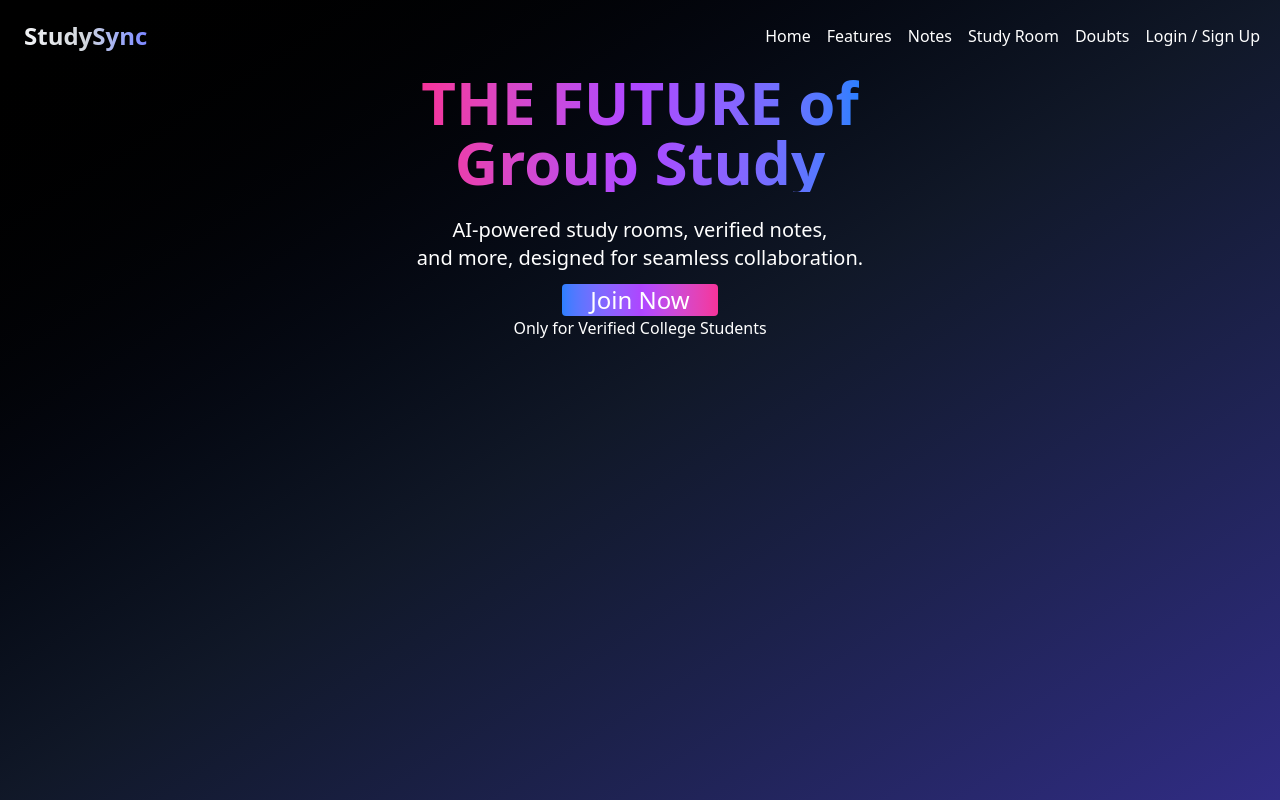
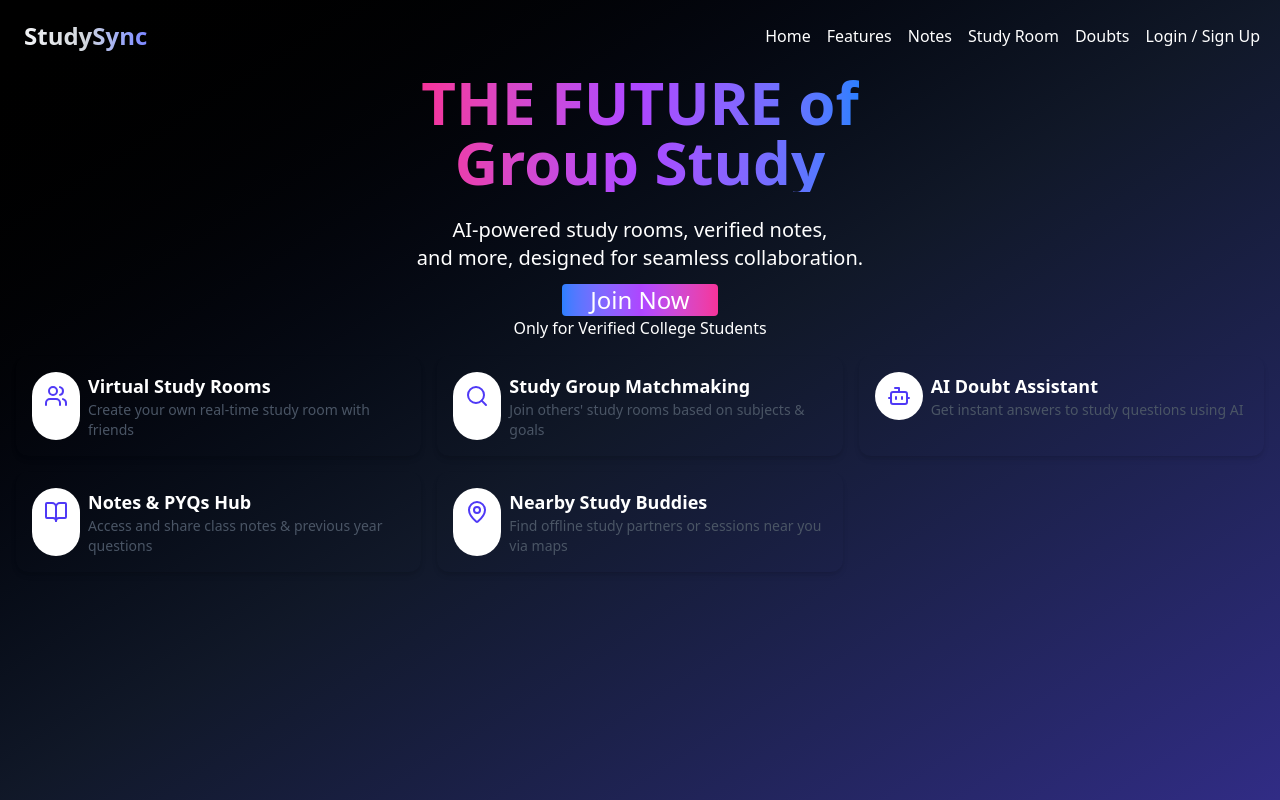
Before and after one commit to amrita150/StudySyncc, a React (Vite) app in the folder studySync/: page / in a window 1280 px wide. Built offline with nearby package versions, Linux system fonts and the light colour scheme.

Commit message:
add new section called features

```diff
--- a/studySync/package.json
+++ b/studySync/package.json
@@ -12,9 +12,11 @@
   "dependencies": {
     "@tailwindcss/vite": "^4.1.6",
     "hamburger-react": "^2.5.2",
+    "lucide-react": "^0.511.0",
     "react": "^19.1.0",
     "react-dom": "^19.1.0",
     "react-icons": "^5.5.0",
+    "react-router-dom": "^7.6.0",
     "tailwindcss": "^4.1.6"
   },
   "devDependencies": {
--- /dev/null
+++ b/studySync/src/Components/FeatureCard.jsx
@@ -0,0 +1,19 @@
+import React from 'react';
+import { Link } from 'react-router-dom';
+
+const FeatureCard = ({title, description, Icon, bgColor, linkTo}) => {
+    return (
+       <div className="p-4 rounded-xl shadow-md" style={{ backgroundColor: bgColor }}>
+            <Link to = {linkTo} className="flex item-center gap-2">
+                <div className="bg-white p-3 rounded-full w-fit">
+                     {Icon && <Icon className="w-6 h-6 text-indigo-600" />}</div>
+                <div>
+                     <h2 className="text-lg font-bold">{title}</h2>
+        <p className="text-sm text-gray-600">{description}</p>
+                </div>
+            </Link>
+       </div>
+    )
+};
+
+export default FeatureCard;
--- /dev/null
+++ b/studySync/src/Components/FeatureSection.jsx
@@ -0,0 +1,64 @@
+import FeatureCard from "./FeatureCard";
+import { Users, Search, Bot, BookOpen, MapPin } from "lucide-react";
+const FeatureSection = () => {
+    const features = [
+        {
+            id: 1,
+            title: "Virtual Study Rooms",
+            description: "Create your own real-time study room with friends",
+            Icon: Users,
+            bgColor: "from-purple-700 via-indigo-800 to-blue-700",
+            linkTo: "/studyroom",
+        },
+        {
+            id: 2,
+            title: "Study Group Matchmaking",
+            description: "Join others' study rooms based on subjects & goals",
+            Icon: Search ,
+            bgColor: "from-pink-600 via-purple-600 to-indigo-700",
+            linkTo: "/matchmaking",
+        },
+        {
+            id: 3,
+            title: "AI Doubt Assistant",
+            description: "Get instant answers to study questions using AI",
+            Icon: Bot,
+            bgColor: "from-indigo-700 via-purple-700 to-fuchsia-600",
+            linkTo: "/ai-assistant",
+        },
+        {
+            id: 4,
+            title: "Notes & PYQs Hub",
+            description: "Access and share class notes & previous year questions",
+            Icon: BookOpen,
+            bgColor: "from-blue-600 via-indigo-700 to-purple-700",
+            linkTo: "/notes-pyqs",
+        },
+        {
+            id: 5,
+            title: "Nearby Study Buddies",
+            description: "Find offline study partners or sessions near you via maps",
+            Icon: MapPin,
+            bgColor: "from-fuchsia-700 via-purple-700 to-indigo-800",
+            linkTo: "/nearby-buddies",
+        },
+    ];
+
+   return (
+       <div className="grid grid-cols-1 sm:grid-cols-2 lg:grid-cols-3 gap-4 p-4">
+
+              {features.map((feature) => (
+                <FeatureCard
+                    key = {feature.id}
+                    title = {feature.title}
+                    description = {feature.description}
+                    Icon = {feature.Icon}
+                    bgColor = {feature.bgColor}
+                    linkTo = {feature.linkTo}
+                />
+              ))}
+       </div>
+    );
+}
+
+export default FeatureSection;
--- a/studySync/src/Components/Home.jsx
+++ b/studySync/src/Components/Home.jsx
@@ -1,11 +1,13 @@
 import HeroSection from './HeroSection';
 import NavBar from './NavBar';
+import FeatureSection from './FeatureSection';
 
 const Home = () => {
     return (
        <div>
         <NavBar/>
         <HeroSection/>
+        <FeatureSection/>
        </div>
     );
 };
--- a/studySync/src/main.jsx
+++ b/studySync/src/main.jsx
@@ -2,7 +2,10 @@ import { StrictMode } from 'react'
 import { createRoot } from 'react-dom/client'
 import './index.css'
 import App from './App.jsx'
+import { BrowserRouter } from 'react-router-dom'
 
 createRoot(document.getElementById('root')).render(
-    <App />,
+    <BrowserRouter>
+      <App />
+    </BrowserRouter>,
 )
```
Also changed, not shown: 1 other file (tests, documents, lock files or other folders).
